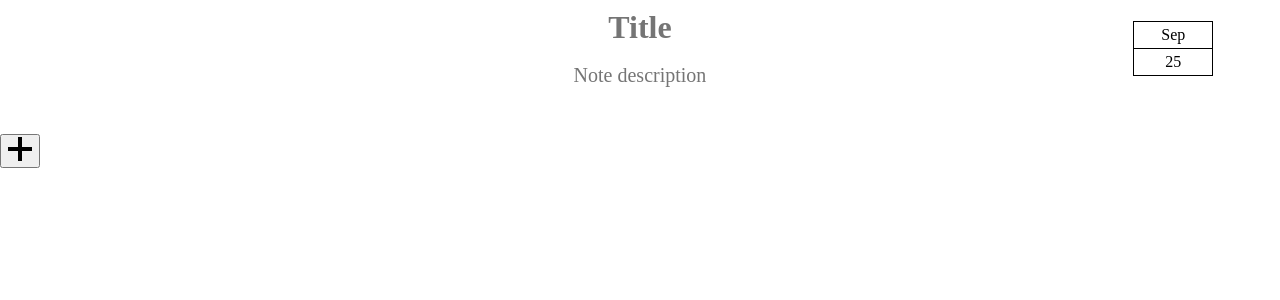
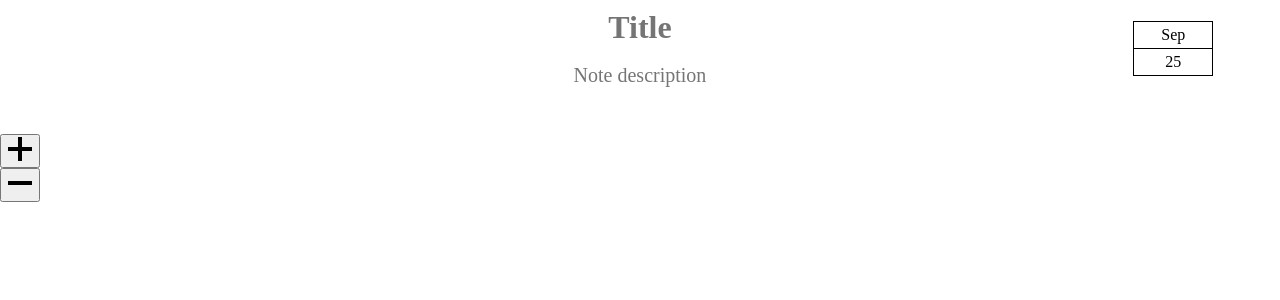
Before and after one commit to kuhbonbons/ForbiddenBirdYum, a Next.js app: page /notes in a window 1280 px wide. Shown: the top 300 px of the page. Built offline with nearby package versions, Linux system fonts and the light colour scheme.

Commit message:
feat(editor): add and remove sections

```diff
--- a/components/NoteEditor/Editor/Editor.js
+++ b/components/NoteEditor/Editor/Editor.js
@@ -1,8 +1,11 @@
 import { useState } from 'react';
+import dynamic from 'next/dynamic';
 
+import shortid from 'shortid';
 import styles from './Editor.module.scss';
-import Section from './Section';
 import Heading from './Heading';
+
+const Section = dynamic(() => import('./Section'), { ssr: false });
 
 function formatDate(dateObj) {
   return new Intl.DateTimeFormat('en-US', { month: 'short', day: 'numeric' }).format(dateObj);
@@ -13,7 +16,27 @@ const formatedDate = formatDate(new Date()).split(' ');
 export default function Editor() {
   const [title, setTitle] = useState('');
   const [description, setDescription] = useState('');
+  const [sections, setSections] = useState([{ id: shortid.generate(), keyword: '', content: '' }]);
 
+  const handleAddSection = () => {
+    const newSection = { id: shortid.generate(), keyword: '', content: '' };
+    setSections(sections.concat(newSection));
+  };
+
+  const handleRemoveSection = (e) => {
+    setSections(sections.slice(0, sections.length - 1));
+  };
+
+  // eslint-disable-next-line arrow-body-style
+  const renderSections = () => sections.map((section) => {
+    return (
+      <Section
+        key={section.id}
+        id={section.id}
+        handleRemove={handleRemoveSection}
+      />
+    );
+  });
 
   return (
     <div className="editor">
@@ -28,10 +51,15 @@ export default function Editor() {
         </div>
       </header>
       <section className="note-body">
-        <Section />
+        { renderSections() }
         <div className="add-section">
-          <button type="button">
+          <button type="button" onClick={handleAddSection}>
             <svg xmlns="http://www.w3.org/2000/svg" width="24" height="24" viewBox="0 0 24 24"><path d="M24 10h-10v-10h-4v10h-10v4h10v10h4v-10h10z" /></svg>
+          </button>
+        </div>
+        <div className="remove-section">
+          <button type="button" onClick={handleRemoveSection}>
+            <svg xmlns="http://www.w3.org/2000/svg" width="24" height="24" viewBox="0 0 24 24"><path d="M0 10h24v4h-24z" /></svg>
           </button>
         </div>
       </section>
--- a/components/NoteEditor/Editor/Editor.module.scss
+++ b/components/NoteEditor/Editor/Editor.module.scss
@@ -52,6 +52,16 @@
   }
 }
 
+.section {
+  display: grid;
+  grid-template-columns: minmax(100px, 250px) minmax(400px, 1fr);
+
+  & > div {
+    border: 1px solid black;
+    min-height: 50px;
+  }
+}
+
 .wordbreak {
   white-space: pre-wrap;
   word-break: break-word;
--- a/package.json
+++ b/package.json
@@ -12,7 +12,8 @@
     "next": "^9.5.3",
     "react": "^16.13.1",
     "react-dom": "^16.13.1",
-    "sass": "^1.26.11"
+    "sass": "^1.26.11",
+    "shortid": "^2.2.15"
   },
   "devDependencies": {
     "eslint": "^7.9.0",
```
Also changed, not shown: 1 other file (tests, documents, lock files or other folders).
